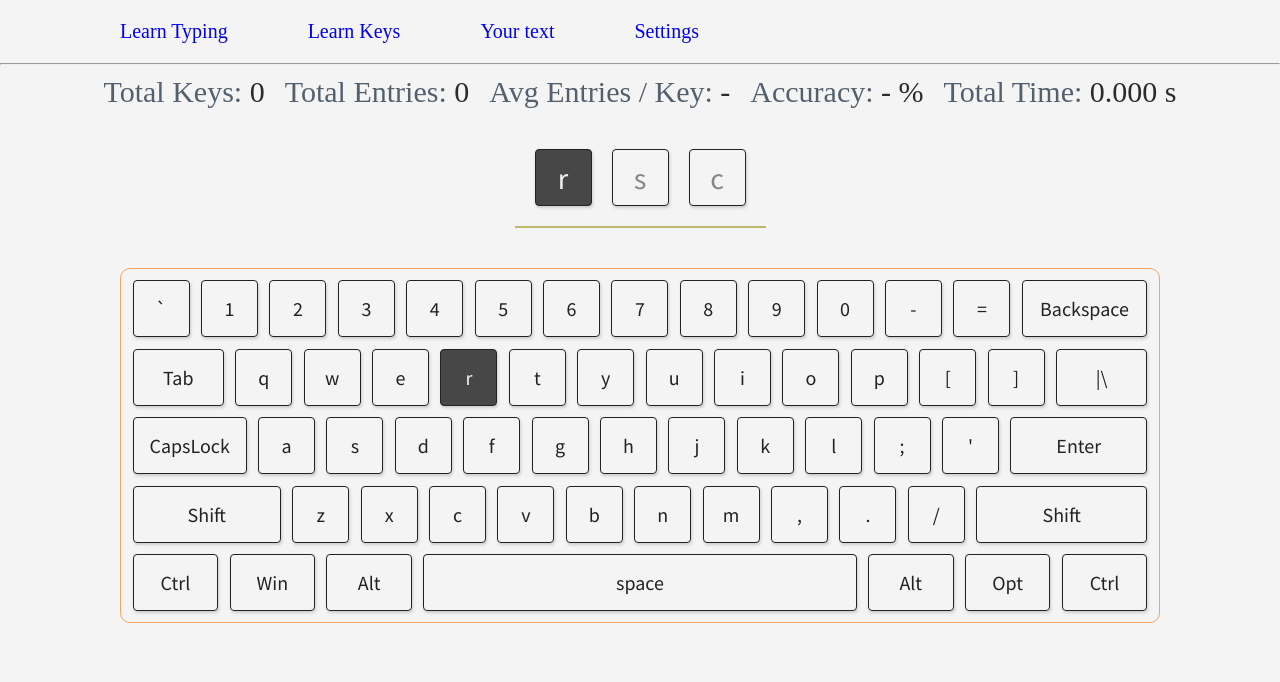
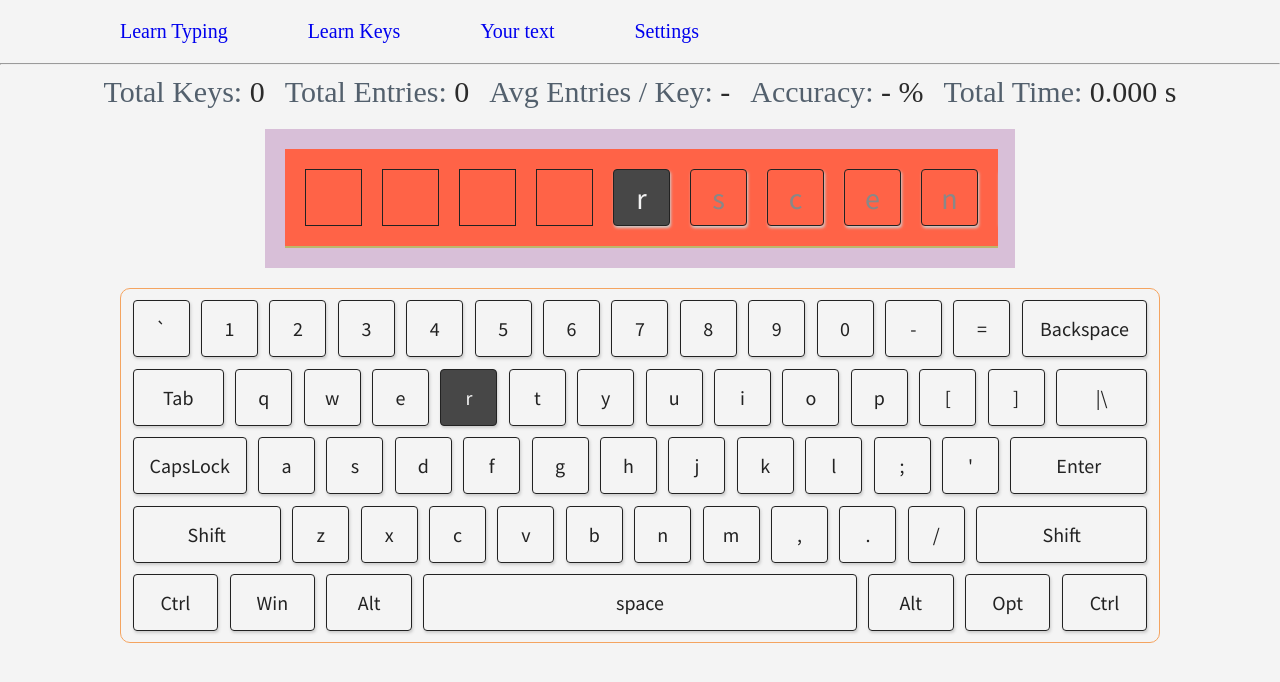
Before and after one commit to UnnamedXAer/keyboard-keys, a SvelteKit app: page /learn-keys in a window 1280 px wide. Shown: the top 682 px of the page. Built offline with nearby package versions, Linux system fonts and the light colour scheme.

Commit message:
feat(lear-keys) keep current key at center

```diff
--- a/src/components/singleKeys/KeysFields.svelte
+++ b/src/components/singleKeys/KeysFields.svelte
@@ -10,10 +10,45 @@
   export let onFocusableFocus: (event: FocusEvent) => void;
   export let onFocusableBlur: (event: FocusEvent) => void;
   let focusableElement: HTMLElement | undefined;
+  let visibleKeysNo = 9; // keep it odd
+  let passedKeys = 0;
+  let endDumbKeys = new Array((visibleKeysNo - 1) / 2);
+  // let keySize = 55 + 2;
 
   onMount(() => {
     focusableElement?.focus();
+
+    // const root = document.querySelector(':root')!;
+    // const styles = getComputedStyle(root);
+    // const btnSize = styles.getPropertyValue('--key-base-size');
+    // keySize = parseInt(btnSize) || keySize;
+    // console.log('---key size', keySize, btnSize);
   });
+
+  $: {
+    if (focusableElement && keys !== null) {
+      const children = (focusableElement.firstChild as HTMLDivElement).children;
+      console.log(children);
+      const target = children[passedKeys];
+      console.log(target);
+      if (!(target as any).scrollIntoView) {
+        debugger;
+      }
+      (target as HTMLSpanElement).scrollIntoView({
+        behavior: 'smooth',
+        block: 'center',
+        inline: 'center'
+      });
+    }
+  }
+
+  $: {
+    if (keys == null) {
+      passedKeys = 0;
+    } else {
+      passedKeys++;
+    }
+  }
 </script>
 
 <svelte:head>
@@ -30,11 +65,20 @@
     on:keydown={onFocusableKeyDown}
     on:focus={onFocusableFocus}
     on:blur={onFocusableBlur}
+    style="width: calc(var(--key-base-size) * {visibleKeysNo + 1} + var(--gap) * {visibleKeysNo});"
   >
     {#if error !== null}
       <p>Error: {error}</p>
     {:else if keys !== null}
-      <div>
+      <div
+        style="width: calc(var(--key-base-size) * {visibleKeysNo} + var(--gap) * {visibleKeysNo -
+          1});"
+      >
+        {#each endDumbKeys as _, index (index)}
+          <span class="key-wrapper">
+            <div class="mockedKeyBtn" />
+          </span>
+        {/each}
         {#each keys as key, idx}
           <span class="key-wrapper">
             <KeyBtn
@@ -46,6 +90,11 @@
             <div class="entries" title="{key.char}:&#013;{key.wrongEntries.join(', ')}">
               {key.wrongEntries.join(',')}
             </div>
+          </span>
+        {/each}
+        {#each endDumbKeys as _, index (index)}
+          <span class="key-wrapper">
+            <div class="mockedKeyBtn" />
           </span>
         {/each}
       </div>
@@ -64,12 +113,7 @@
     --gap: 1rem;
 
     position: relative;
-    overflow-y: hidden;
-    overflow-x: auto;
-    scroll-behavior: smooth;
     max-width: calc(10 * var(--key-base-size) + 9 * var(--gap) + 2 * 1rem);
-    /* at least space for 3 keys */
-    min-width: calc(3 * var(--key-base-size) + 2 * var(--gap) + 2 * 1rem + 2 * 20px);
     min-height: calc(var(--key-base-size) + 2 * 1rem);
 
     padding: 1rem;
@@ -78,9 +122,15 @@
     outline: none;
 
     font-family: 'Source Sans Pro';
+    /**/
+    overflow: hidden;
+    background-color: thistle;
   }
 
-  article:not(:focus)::after {
+  article:not(:focus) {
+    background-color: cadetblue;
+  }
+  /* article:not(:focus)::after {
     content: '';
     position: absolute;
     left: 0px;
@@ -88,14 +138,18 @@
     right: 0px;
     bottom: 0px;
     backdrop-filter: blur(0.12em);
-  }
+  } */
 
   article > div {
+    box-sizing: content-box;
     display: flex;
-    justify-content: center;
+    /* justify-content: center; */
     gap: var(--gap);
-    padding-bottom: 1rem;
+    padding: var(--gap);
     border-bottom: 2px solid var(--test-accent-color);
+    background: tomato;
+    scroll-behavior: smooth;
+    overflow-x: scroll;
   }
 
   .key-wrapper {
@@ -115,4 +169,10 @@
     overflow: hidden;
     text-overflow: ellipsis;
   }
+
+  .mockedKeyBtn {
+    height: var(--key-base-size);
+    width: var(--key-base-size);
+    border: 1px solid #222;
+  }
 </style>
--- a/src/routes/learn-keys/+page.svelte
+++ b/src/routes/learn-keys/+page.svelte
@@ -29,6 +29,10 @@
     });
   }
 
+  function generateRandomKeys(count: number = 10) {
+    return [...Array(count)].map(() => availableKeys[~~(availableKeys.length * Math.random())]);
+  }
+
   type Position = number | -1;
   let isStarted: boolean = false;
 
@@ -43,9 +47,7 @@
     metadata.stopActivePeriod();
     stats = metadata.getSingleKeysStats();
 
-    const randomKeys: AppKey[] = [...Array(3)].map(
-      () => availableKeys[~~(availableKeys.length * Math.random())]
-    );
+    const randomKeys: AppKey[] = generateRandomKeys(10);
     isStarted = false;
     keys = mapAppKeysToSingleKeys(randomKeys);
     metadata.totalKeys += keys.length;
```
